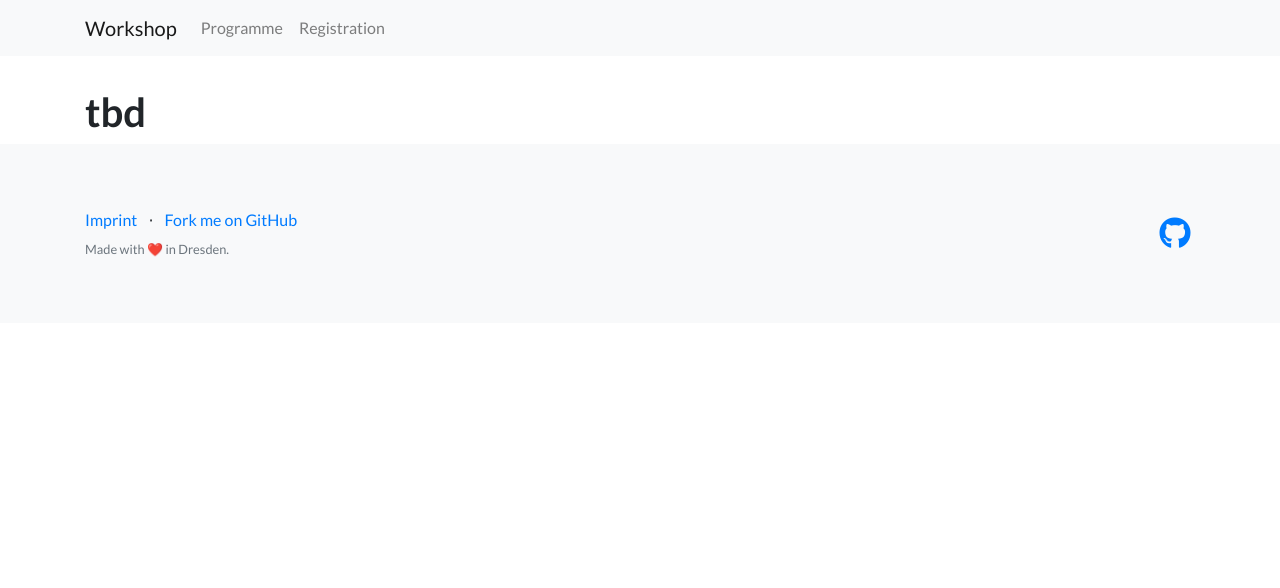
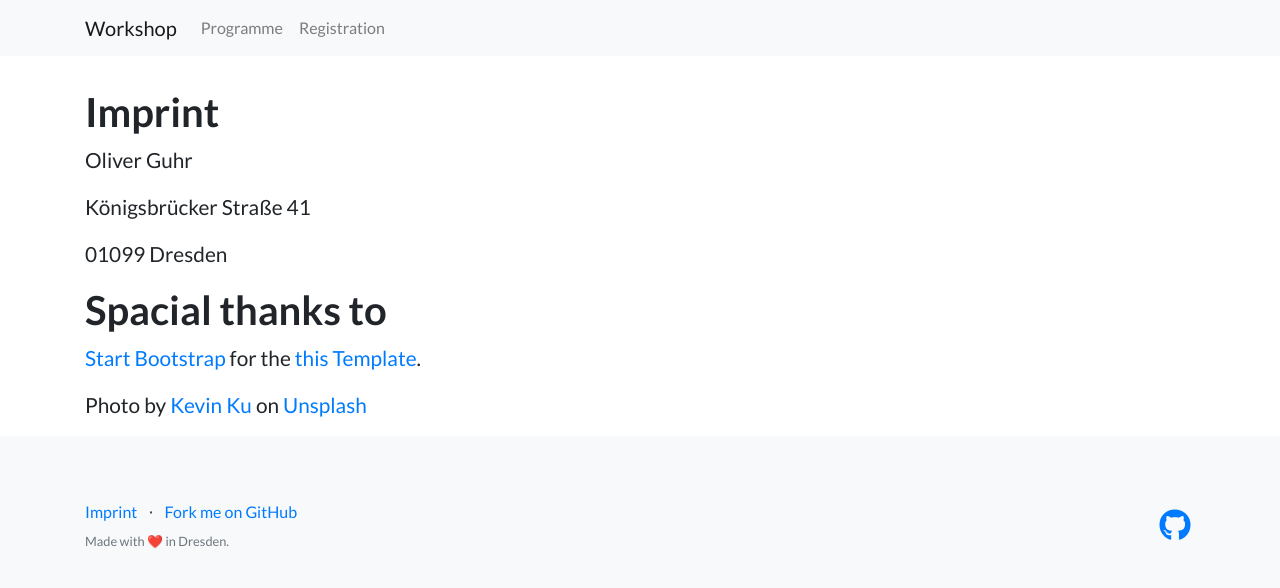
Before and after one commit to teaching-ml/2020, a Jekyll site: the page built from imprint.md, in a window 1280 px wide. Shown: the top 588 px of the page. Built offline with Jekyll 4.4.1, drawn with Linux system fonts in a browser that asks for light colours.

Commit message:
imprint added

```diff
--- a/imprint.md
+++ b/imprint.md
@@ -4,4 +4,19 @@ title: Imprint
 permalink: /imprint/
 ---
 
-# tbd
+# Imprint
+
+Oliver Guhr
+
+Königsbrücker Straße 41
+
+01099 Dresden
+
+
+# Spacial thanks to
+
+
+[Start Bootstrap](https://startbootstrap.com/) for the [this Template](https://github.com/BlackrockDigital/startbootstrap-landing-page).
+
+
+Photo by <a href="https://unsplash.com/@ikukevk?utm_source=unsplash&amp;utm_medium=referral&amp;utm_content=creditCopyText">Kevin Ku</a> on <a href="https://unsplash.com/s/photos/machine-learning?utm_source=unsplash&amp;utm_medium=referral&amp;utm_content=creditCopyText">Unsplash</a>
```
